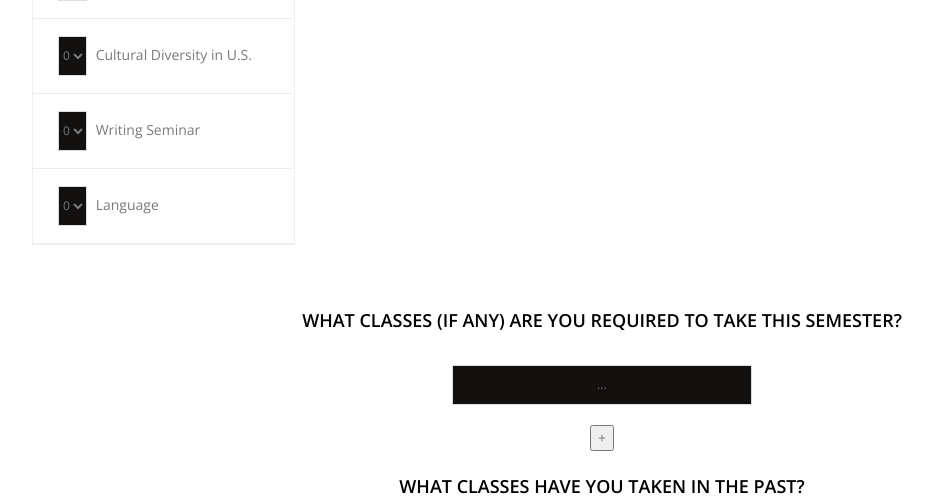
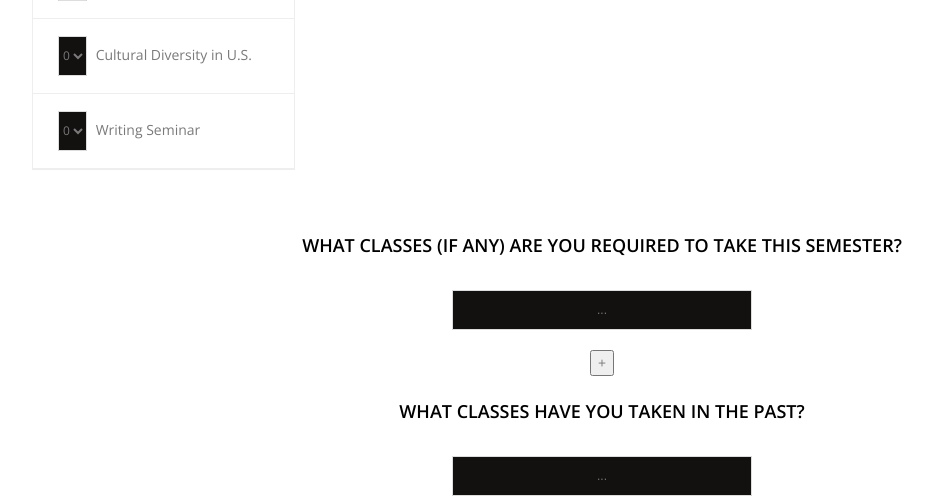
Before and after one commit to shulmanbrent/Penn-Schedule-Builder, a Flask app: page /scheduler in a window 1280 px wide. Shown: the part 1314-1811 px from the top of the page, without its empty margins (38-971 px from the left). Run offline with Flask 2, Linux system fonts and the light colour scheme; some libraries are stand-ins or nearby versions; some web fonts are replaced.

Commit message:
Fixed form naming for college

```diff
--- a/templates/scheduler.html
+++ b/templates/scheduler.html
@@ -28,7 +28,7 @@
                         </div>
                         <div class="pricing-desc">
                             <ul class="list-unstyled">
-                                <li><select form="first_form" name="Society" style="margin: 5px">
+                                <li><select form="first_form" name="MDS" style="margin: 5px">
                                         <option value="0">0</option>
                                         <option value="1">1</option>
                                         <option value="2">2</option>
@@ -37,7 +37,7 @@
                                         <option value="5">5</option>
                                         <option value="6">6</option>
                                         </select> Society </li>
-                                <li><select form="first_form" name="History and Tradition" style="margin: 5px">
+                                <li><select form="first_form" name="MDH" style="margin: 5px">
                                         <option value="0">0</option>
                                         <option value="1">1</option>
                                         <option value="2">2</option>
@@ -46,7 +46,7 @@
                                         <option value="5">5</option>
                                         <option value="6">6</option>
                                         </select> History and Tradition </li>
-                                <li><select form="first_form" name="Arts and Letters" style="margin: 5px">
+                                <li><select form="first_form" name="MDA" style="margin: 5px">
                                         <option value="0">0</option>
                                         <option value="1">1</option>
                                         <option value="2">2</option>
@@ -55,7 +55,7 @@
                                         <option value="5">5</option>
                                         <option value="6">6</option>
                                         </select> Arts and Letters </li>
-                                <li><select form="first_form" name = "Humanities and Social Science" style="margin: 5px">
+                                <li><select form="first_form" name = "MDO,MDB" style="margin: 5px">
                                         <option value="0">0</option>
                                         <option value="1">1</option>
                                         <option value="2">2</option>
@@ -64,7 +64,7 @@
                                         <option value="5">5</option>
                                         <option value="6">6</option>
                                         </select> Humanities and Social Science </li>
-                                <li><select form="first_form" name = "Living World" style="margin: 5px">
+                                <li><select form="first_form" name = "MDL" style="margin: 5px">
                                         <option value="0">0</option>
                                         <option value="1">1</option>
                                         <option value="2">2</option>
@@ -73,7 +73,7 @@
                                         <option value="5">5</option>
                                         <option value="6">6</option>
                                         </select> Living World </li>
-                                <li><select form="first_form" name = "Physical World" style="margin: 5px">
+                                <li><select form="first_form" name = "MDP" style="margin: 5px">
                                         <option value="0">0</option>
                                         <option value="1">1</option>
                                         <option value="2">2</option>
@@ -82,7 +82,7 @@
                                         <option value="5">5</option>
                                         <option value="6">6</option>
                                         </select> Physical World </li>
-                                <li><select form="first_form" name = "Natural Science and Mathematics" style="margin: 5px">
+                                <li><select form="first_form" name = "MDN,MDB" style="margin: 5px">
                                         <option value="0">0</option>
                                         <option value="1">1</option>
                                         <option value="2">2</option>
@@ -98,7 +98,7 @@
                         </div>
                         <div class="pricing-desc">
                             <ul class="list-unstyled">
-                                <li><select form="first_form" name="Quant Data Analysis" style="margin: 5px">
+                                <li><select form="first_form" name="MQS" style="margin: 5px">
                                         <option value="0">0</option>
                                         <option value="1">1</option>
                                         <option value="2">2</option>
@@ -107,7 +107,7 @@
                                         <option value="5">5</option>
                                         <option value="6">6</option>
                                     </select>    Quant Data Analysis</li>
-                                <li><select form="first_form" name="Formal Reasoning" style="margin: 5px">
+                                <li><select form="first_form" name="MFR" style="margin: 5px">
                                         <option value="0">0</option>
                                         <option value="1">1</option>
                                         <option value="2">2</option>
@@ -116,7 +116,7 @@
                                         <option value="5">5</option>
                                         <option value="6">6</option>
                                     </select>    Formal Reasoning</li>
-                                <li><select form="first_form" name="Cross Cultural Analysis" style="margin: 5px">
+                                <li><select form="first_form" name="MC1" style="margin: 5px">
                                         <option value="0">0</option>
                                         <option value="1">1</option>
                                         <option value="2">2</option>
@@ -125,7 +125,7 @@
                                         <option value="5">5</option>
                                         <option value="6">6</option>
                                     </select>    Cross Cultural Analysis</li>
-                                <li><select form="first_form" name="Cultural Diversity in  U.S."style="margin: 5px">
+                                <li><select form="first_form" name="MC2"style="margin: 5px">
                                         <option value="0">0</option>
                                         <option value="1">1</option>
                                         <option value="2">2</option>
@@ -134,7 +134,7 @@
                                         <option value="5">5</option>
                                         <option value="6">6</option>
                                     </select>    Cultural Diversity in  U.S.</li>
-                                <li><select form="first_form" name="Writing Seminar" style="margin: 5px">
+                                <li><select form="first_form" name="MWC" style="margin: 5px">
                                         <option value="0">0</option>
                                         <option value="1">1</option>
                                         <option value="2">2</option>
@@ -143,15 +143,7 @@
                                         <option value="5">5</option>
                                         <option value="6">6</option>
                                     </select>    Writing Seminar</li>
-                                <li><select form="first_form" name="Language" style="margin: 5px">
-                                        <option value="0">0</option>
-                                        <option value="1">1</option>
-                                        <option value="2">2</option>
-                                        <option value="3">3</option>
-                                        <option value="4">4</option>
-                                        <option value="5">5</option>
-                                        <option value="6">6</option>
-                                    </select>    Language</li>
+
                             </ul>
                         </div>
                     </div><!--pricing wrapper-->
```
